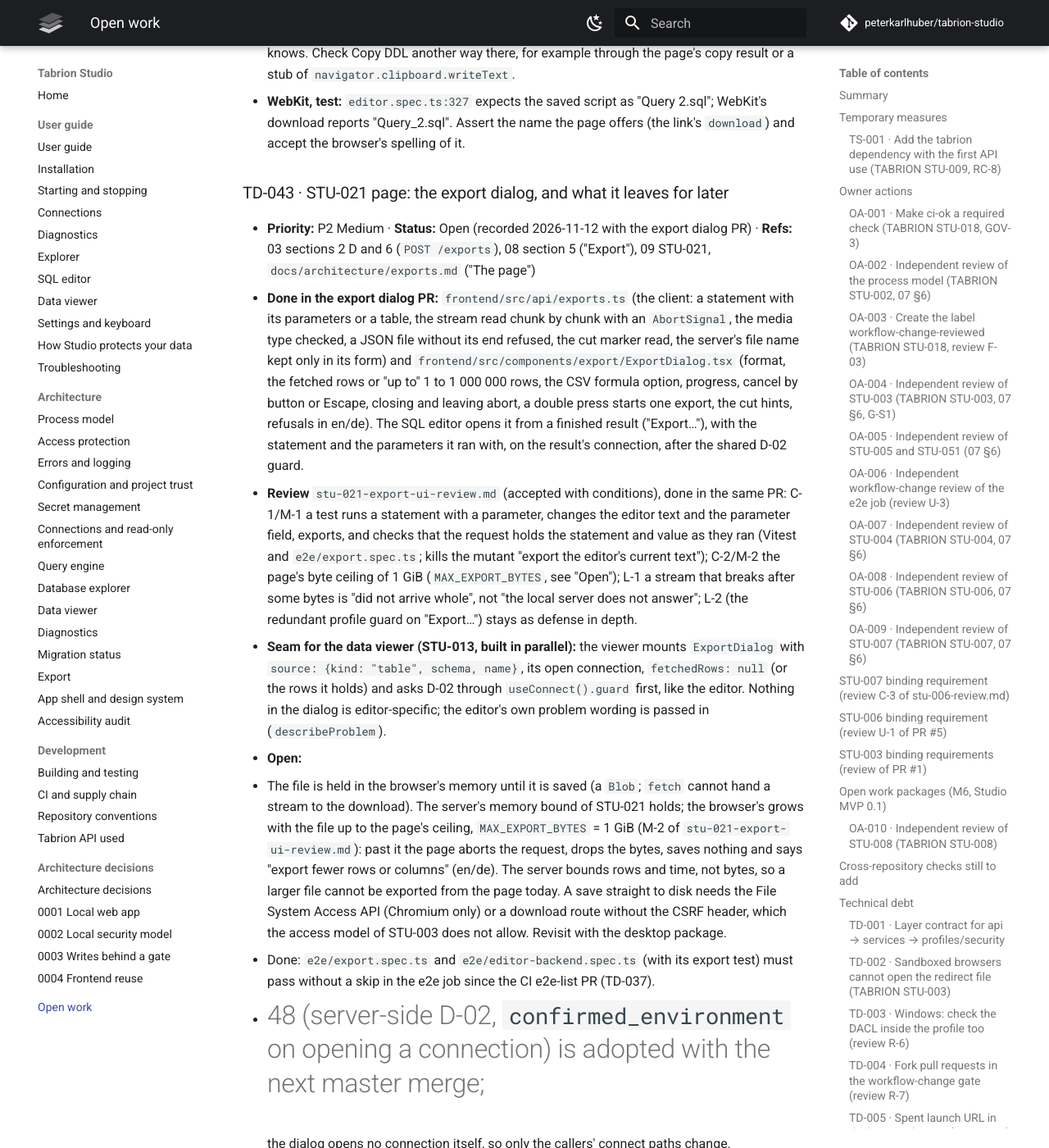
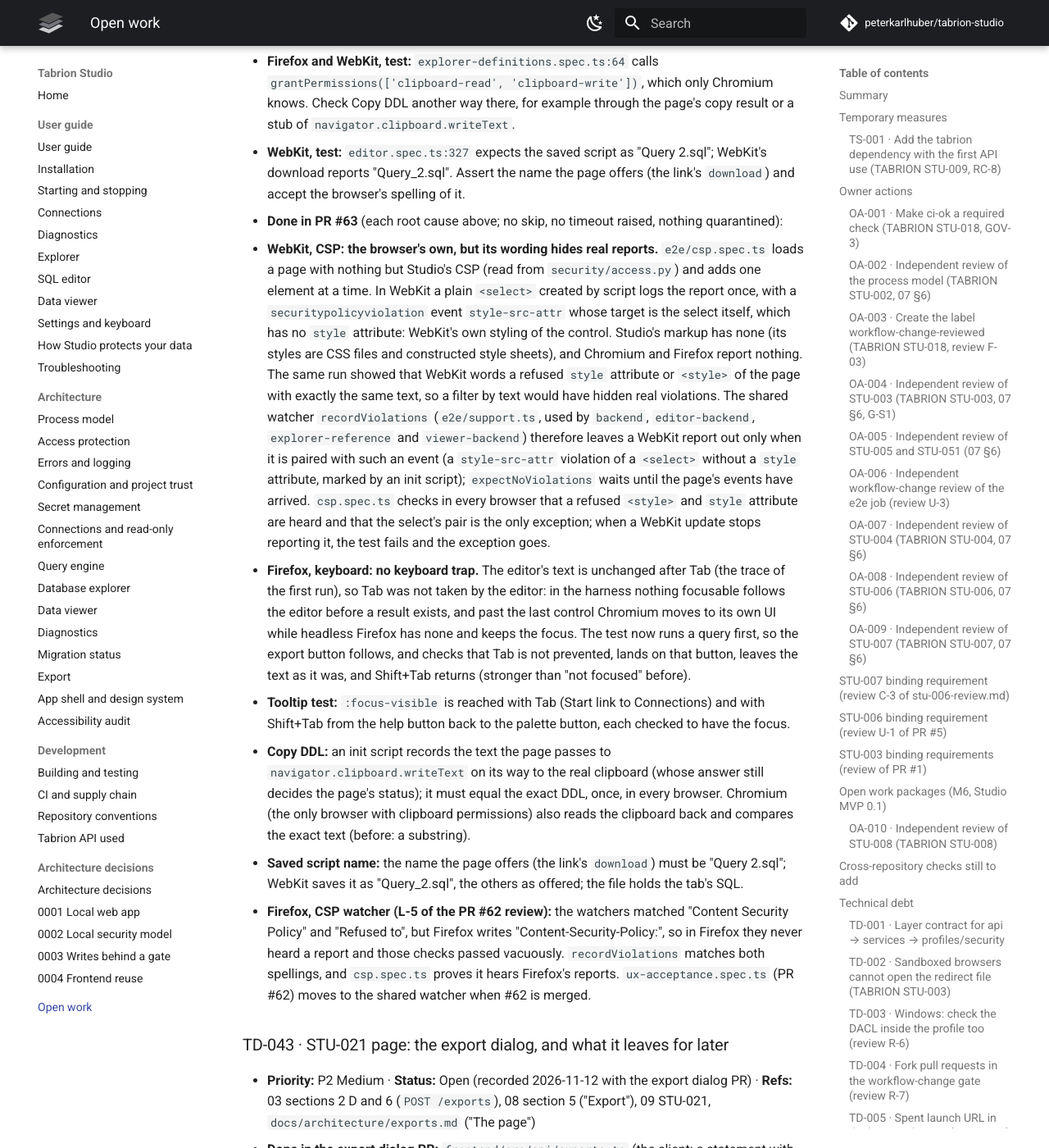
Before and after one commit to peterkarlhuber/tabrion-studio, an MkDocs documentation site: the page built from docs/TODO.md, in a window 1280 px wide and 1400 px high, scrolled down 52951 px. Shown: the whole window at 82% size. Built offline with MkDocs 1.6.1 and Material for MkDocs 9.7.7, drawn with Linux system fonts in a browser that asks for light colours; comment, search, counter and statistics services are not loaded; some of the changed text lies outside the part shown.

Commit message:
TD-047: status and changelog
Both jobs green in run 43348883241 (Firefox 304 passed, WebKit 304 passed, the
"chromium only" heap tests the only skips besides the screenshots).

Co-Authored-By: Claude Opus 5.5 <noreply@anthropic.com>
Claude-Session: https://claude.ai/code/session_011tY7TC7Nu5VGro3DJGJcv8

```diff
--- a/docs/TODO.md
+++ b/docs/TODO.md
@@ -65,7 +65,7 @@
 | TD-036 STU-025 parts outside the backend: the "Download report" button and the backup hints in the diagnostics view (STU-014 page, merged in #39), the report from the command line, the user-guide section | P2 | Partly done (TD-036 page PR: download, backup hints, page route `replace=True`, user guide); open: the command line |
 | TD-037 STU-012: `editor.spec.ts` and `editor-backend.spec.ts` in the e2e job's list of suites that must pass | P2 | Done (CI e2e-list PR: every spec in `frontend/e2e` must pass without a skip, `screenshots.spec.ts` excepted) |
 | TD-043 STU-021 page: the export dialog; what it leaves to the data viewer (STU-013) and later (the file is held in the browser until it is saved, at most 1 GiB, no server-side size estimate; `export.spec.ts` is required in CI since the CI e2e-list PR) | P2 | Open (export dialog PR) |
-| TD-047 STU-050: the e2e suites on Firefox and WebKit (08 section 11, 09 STU-050; a `.github/` change) | P1 | Open (PR #59: jobs `e2e (firefox)` and `e2e (webkit)`, advisory until both are green) |
+| TD-047 STU-050: the e2e suites on Firefox and WebKit (08 section 11, 09 STU-050; a `.github/` change) | P1 | In progress (PR #59 merged: jobs `e2e (firefox)` and `e2e (webkit)`; PR #63: both green in run 43348883241, no product bug, the tests fixed; open: make both jobs required) |
 | TD-044 Joint regression JR-1: `tabrion-studio` ended with a `BrokenPipeError` traceback and a non-zero exit status (1, or 120 with buffered output) when its stdout reader was gone before a clean stop (the last "stopped" line); now that line is dropped and the exit stays 0, other output errors still raise | P3 | Done (PR #57; `joint-regression-2026-11-12.md`) |
 | TD-045 SQL editor under load and cancel feedback (e2e-load PR #56). Failures with 3 workers at load average 14 on 4 CPUs: `editor-backend.spec.ts` "cancel stops an endless query within a second" failed because a cancel during the start request was lost (a product bug, fixed in #56; covered by Vitest, `editor.spec.ts` with the harness option `startDelay`, and `editor-backend.spec.ts` with the start answer held back on the real server); its bound is taken in the page (key to "Canceled" under 1 s, STU-T-020). Not reproduced: `editor.spec.ts` "wide rows stay within the memory limit too" passed in every run, also with the renderer slowed 4x and 8x: 20 row fetches, each chunk once, the heap 85 MB after GC (bound 140 MB), the slowest scroll step 2.8 s at 8x (bound 5 s per step); no bound was changed. Open: L-2 of `editor-cancel-start-review.md`, a cancel request that fails (`POST /api/queries/{id}/cancel` not 202) says nothing and the page keeps showing "Running …" (a notice or one retry); the M-2 test "while connecting …" assumes its keys land within the 800 ms connect delay and fails at load average 28 | P3 | Open |
 
@@ -1104,15 +1104,15 @@ and the server-side write flag (STU-ADR-0003) leave room for it.
 
 ### TD-047 · STU-050: the e2e suites on Firefox and WebKit
 
-- **Priority:** P1 High · **Status:** Open (PR #59) · **Refs:** 08 sections 10 and 11 (STU-050: every flow green in
+- **Priority:** P1 High · **Status:** In progress (PR #59 merged, PR #63) · **Refs:** 08 sections 10 and 11 (STU-050: every flow green in
   E2E on Chromium, Firefox and WebKit), 09 STU-050, QA-9 row, TD-007, `ci-firefox-webkit-workflow-review.md`
 - **Done in PR #59:** `playwright.config.ts` picks the browsers from `STUDIO_E2E_BROWSERS` (default `chromium`, so the
   job `e2e` is unchanged); the CI matrix job `e2e (firefox)` / `e2e (webkit)` runs the same suites against the same
   wheel with the browser of the locked Playwright version. Its gate is the e2e job's, except that a test may skip
   with a `chromium only:` reason (the five heap measurements through CDP) and never with a fixme or fail annotation.
   Both jobs are `continue-on-error` and listed as advisory in `.github/ci-manifest.json`.
-- **Open:** make both jobs required once they are green (drop `continue-on-error` and the advisory entries: a
-  workflow change with its own review); fix what fails in either browser. The step summary shows the "Chromium only"
+- **Open:** make both jobs required now that they are green (PR #63; drop `continue-on-error` and the advisory
+  entries: a workflow change with its own review). The step summary shows the "Chromium only"
   count per suite (expected 2 in `editor.spec.ts`, 2 in `editor-backend.spec.ts`, 1 in `viewer-backend.spec.ts`).
 - **Locally:** the agent sandbox has only a Chromium build, so these runs exist only in CI.
 - **First CI run (`9741eb7`, run 43343286134):** Firefox 251 passed, 3 failed, 35 skipped (30 screenshots and the 5
@@ -1137,6 +1137,37 @@ and the server-side write flag (STU-ADR-0003) leave room for it.
      page's copy result or a stub of `navigator.clipboard.writeText`.
   5. **WebKit, test:** `editor.spec.ts:327` expects the saved script as "Query 2.sql"; WebKit's download reports
      "Query_2.sql". Assert the name the page offers (the link's `download`) and accept the browser's spelling of it.
+- **Done in PR #63** (each root cause above; no skip, no timeout raised, nothing quarantined):
+  1. **WebKit, CSP: the browser's own, but its wording hides real reports.** `e2e/csp.spec.ts` loads a page with
+     nothing but Studio's CSP (read from `security/access.py`) and adds one element at a time. In WebKit a plain
+     `<select>` created by script logs the report once, with a `securitypolicyviolation` event `style-src-attr` whose
+     target is the select itself, which has no `style` attribute: WebKit's own styling of the control. Studio's
+     markup has none (its styles are CSS files and constructed style sheets), and Chromium and Firefox report nothing.
+     The same run showed that WebKit words a refused `style` attribute or `<style>` of the page with exactly the same
+     text, so a filter by text would have hidden real violations. The shared watcher `recordViolations`
+     (`e2e/support.ts`, used by `backend`, `editor-backend`, `explorer-reference` and `viewer-backend`) therefore
+     leaves a WebKit report out only when it is paired with such an event (a `style-src-attr` violation of a
+     `<select>` without a `style` attribute, marked by an init script); `expectNoViolations` waits until the page's
+     events have arrived. `csp.spec.ts` checks in every browser that a refused `<style>` and `style` attribute are
+     heard and that the select's pair is the only exception; when a WebKit update stops reporting it, the test fails
+     and the exception goes.
+  2. **Firefox, keyboard: no keyboard trap.** The editor's text is unchanged after Tab (the trace of the first run),
+     so Tab was not taken by the editor: in the harness nothing focusable follows the editor before a result exists,
+     and past the last control Chromium moves to its own UI while headless Firefox has none and keeps the focus. The
+     test now runs a query first, so the export button follows, and checks that Tab is not prevented, lands on that
+     button, leaves the text as it was, and Shift+Tab returns (stronger than "not focused" before).
+  3. **Tooltip test:** `:focus-visible` is reached with Tab (Start link to Connections) and with Shift+Tab from the
+     help button back to the palette button, each checked to have the focus.
+  4. **Copy DDL:** an init script records the text the page passes to `navigator.clipboard.writeText` on its way to
+     the real clipboard (whose answer still decides the page's status); it must equal the exact DDL, once, in every
+     browser. Chromium (the only browser with clipboard permissions) also reads the clipboard back and compares the
+     exact text (before: a substring).
+  5. **Saved script name:** the name the page offers (the link's `download`) must be "Query 2.sql"; WebKit saves it as
+     "Query_2.sql", the others as offered; the file holds the tab's SQL.
+  6. **Firefox, CSP watcher (L-5 of the PR #62 review):** the watchers matched "Content Security Policy" and "Refused
+     to", but Firefox writes "Content-Security-Policy:", so in Firefox they never heard a report and those checks
+     passed vacuously. `recordViolations` matches both spellings, and `csp.spec.ts` proves it hears Firefox's reports.
+     `ux-acceptance.spec.ts` (PR #62) moves to the shared watcher when #62 is merged.
 
 ### TD-043 · STU-021 page: the export dialog, and what it leaves for later
 
```
Also changed, not shown: CHANGELOG.md (+6 -0 lines).
